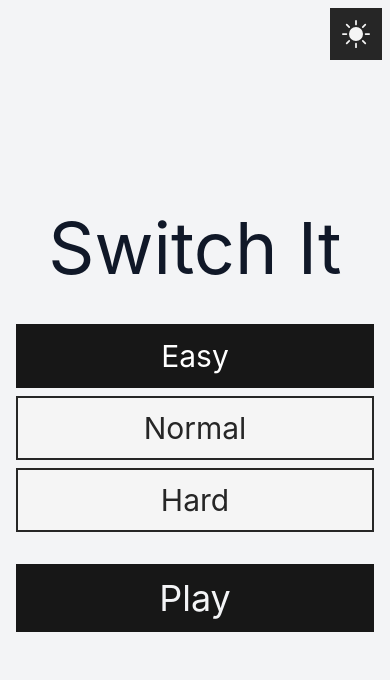
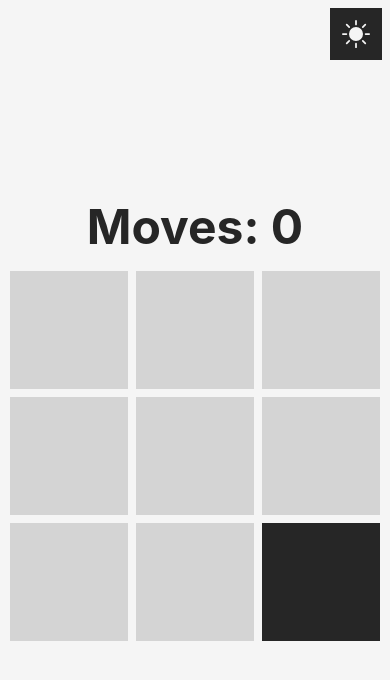
Before and after one commit to grinarica/switchit, a React (Vite) app: page /#/table/easy in a window 390 px wide. Shown: the top 680 px of the page. Built offline with nearby package versions, Linux system fonts and the light colour scheme.

Commit message:
Fixed phone overflow added sounds, added random active cells with at least one cell active and never full table on start

```diff
--- a/src/App.tsx
+++ b/src/App.tsx
@@ -1,11 +1,11 @@
-import { BrowserRouter, Route, Routes } from 'react-router'
+import { HashRouter, Route, Routes } from 'react-router'
 import Table from './components/Table'
 import Home from './components/Home'
 import BlankDifficulty from './components/BlankDifficulty'
 
 function App() {
   return (
-    <BrowserRouter>
+    <HashRouter>
       <Routes>
 
         <Route path='/' element={<Home />} />
@@ -14,7 +14,7 @@
         <Route path='/table/' element={<BlankDifficulty />} />
 
       </Routes>
-    </BrowserRouter>
+    </HashRouter>
   )
 }
 
--- a/src/components/Home.tsx
+++ b/src/components/Home.tsx
@@ -12,7 +12,7 @@
     ]
 
     return (
-        <div className="w-screen h-screen flex flex-col justify-center items-center select-none
+        <div className="w-svw h-svh flex flex-col justify-center items-center select-none
             bg-gray-100
             dark:bg-neutral-900">
             <div className="max-w-sm w-11/12 h-screen flex flex-col justify-center items-center">
--- a/src/components/Table.tsx
+++ b/src/components/Table.tsx
@@ -2,6 +2,7 @@
 import { useNavigate, useParams } from "react-router";
 import WinModal from "./WinModal";
 import DarkModeToggle from "./DarkModeToggle";
+import { playClickSound, playWinSound } from "../utils/audio";
 
 interface Difficulties {
     easy: number,
@@ -30,12 +31,37 @@
         if (!tableSize) navigate("/")
     }, [tableSize, navigate])
 
-    const [table, setTable] = useState(
-        Array.from({ length: tableSize }, () => Array(tableSize).fill(false))
-    )
+    const [table, setTable] = useState(() => {
+        // 1. Generate initial grid
+        const grid = Array.from({ length: tableSize }, () =>
+            Array.from({ length: tableSize }, () => Math.random() < 0.1)
+        );
+
+        // Helper to pick random coordinates
+        const getRandomCoord = () => Math.floor(Math.random() * tableSize);
+
+        // 2. Flatten grid to check total true/false counts easily
+        const flatGrid = grid.flat();
+        const hasTrue = flatGrid.includes(true);
+        const hasFalse = flatGrid.includes(false);
+
+        // 3. Guarantee at least one true
+        if (!hasTrue && tableSize > 0) {
+            grid[getRandomCoord()][getRandomCoord()] = true;
+        }
+
+        // 4. Guarantee at least one false
+        if (!hasFalse && tableSize > 0) {
+            grid[getRandomCoord()][getRandomCoord()] = false;
+        }
+
+        return grid;
+    });
 
     const handleClick = (x: number, y: number) => {
         if (!playing) return
+
+        playClickSound()
 
         const updatedTable = table.map((tableRow, rowIndex) => {
             return tableRow.map((tableCell: boolean, cellIndex: number) => {
@@ -72,6 +98,7 @@
 
     useEffect(() => {
         if (checkWin()) {
+            playWinSound()
             setPlaying(false)
             setShowWinModal(true)
         }
@@ -79,7 +106,7 @@
 
     return (
         <div
-            className="w-screen h-screen flex flex-col items-center justify-center p-2.5
+            className="w-svw h-svh flex flex-col items-center justify-center p-2.5
                        bg-neutral-100
                        dark:bg-neutral-900">
 
@@ -108,9 +135,9 @@
                                     w-full
                                     duration-200
                                     ${tableCell ?
-                                        'bg-neutral-800 dark:bg-neutral-200' :
-                                        'bg-neutral-300 dark:bg-neutral-600'
-                                    }
+                                            'bg-neutral-800 dark:bg-neutral-200' :
+                                            'bg-neutral-300 dark:bg-neutral-600'
+                                        }
                                 `}>
 
                                 </div>
--- a/src/components/WinModal.tsx
+++ b/src/components/WinModal.tsx
@@ -16,8 +16,8 @@
       className="
         absolute
         z-40
-        w-screen
-        h-screen
+        w-svw
+        h-svh
         top-0
         left-0
         flex
--- /dev/null
+++ b/src/utils/audio.ts
@@ -0,0 +1,22 @@
+// src/utils/audio.js
+
+// Import from src/assets/sounds/
+import clickSoundFile from '../assets/sounds/clicksound.wav';
+import winSoundFile from '../assets/sounds/winsound.mp3'
+
+const clickSound = new Audio(clickSoundFile);
+const winSound = new Audio(winSoundFile)
+
+export function playClickSound() {
+  clickSound.currentTime = 0; // Rewind to start for rapid clicks
+  clickSound.play().catch((err) => {
+    console.warn("Audio playback prevented:", err);
+  });
+}
+
+export function playWinSound() {
+  winSound.currentTime = 0; // Rewind to start for rapid clicks
+  winSound.play().catch((err) => {
+    console.warn("Audio playback prevented:", err);
+  });
+}
```
Also changed, not shown: 2 other files (tests, documents, lock files or other folders).
